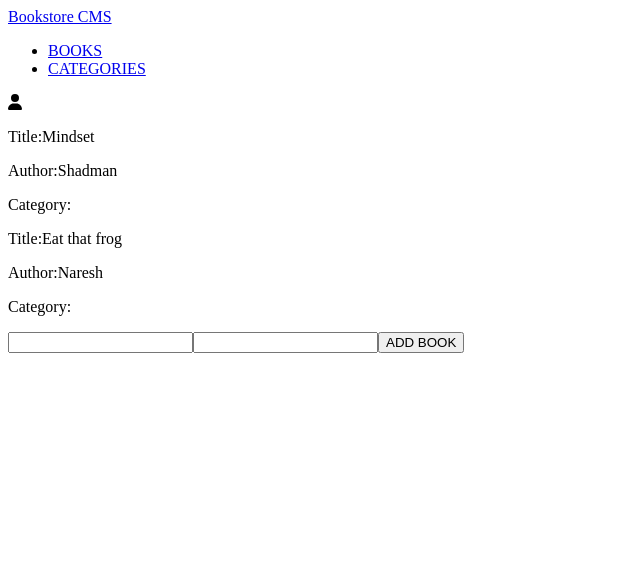
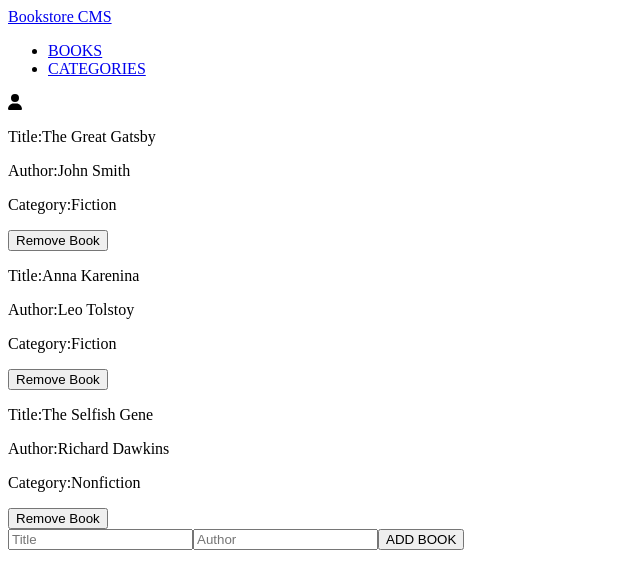
Before and after one commit to hamzaw9/book-store, a React (Create React App) app: page / in a window 1280 px wide. Shown: the top 588 px of the page, without its empty margins (0-640 px from the left). Built offline with nearby package versions, Linux system fonts and the light colour scheme.

Commit message:
Add event handlers to add and remove book from books array

```diff
--- a/src/components/AddBook.js
+++ b/src/components/AddBook.js
@@ -1,12 +1,40 @@
-const AddBook = () => (
-  <div className="form-container">
-    <form>
-      <input className="input-text" type="text" required />
-      <input className="input-text" type="text" required />
+import React from 'react';
+import { useDispatch } from 'react-redux';
+import { addBook } from '../redux/books/booksSlice';
 
-      <input className="input-submit" type="submit" value="ADD BOOK" />
-    </form>
-  </div>
-);
+const AddBook = () => {
+  const dispatch = useDispatch();
+
+  const handleAddBook = (e) => {
+    e.preventDefault();
+
+    const title = e.target.elements.title.value;
+    const author = e.target.elements.author.value;
+
+    dispatch(addBook({ title, author }));
+  };
+
+  return (
+    <div className="form-container">
+      <form onSubmit={handleAddBook}>
+        <input
+          className="input-text"
+          type="text"
+          name="title"
+          placeholder="Title"
+          required
+        />
+        <input
+          className="input-text"
+          type="text"
+          name="author"
+          placeholder="Author"
+          required
+        />
+        <input className="input-submit" type="submit" value="ADD BOOK" />
+      </form>
+    </div>
+  );
+};
 
 export default AddBook;
--- a/src/components/BookList.js
+++ b/src/components/BookList.js
@@ -1,15 +1,29 @@
+import React from 'react';
+import { useSelector, useDispatch } from 'react-redux';
+import { removeBook } from '../redux/books/booksSlice';
 import Book from './Book';
 
 const BookList = () => {
-  const books = [
-    { title: 'Mindset', author: 'Shadman', id: 0 },
-    { title: 'Eat that frog', author: 'Naresh', id: 1 },
-  ];
+  const books = useSelector((state) => state.books);
+  const dispatch = useDispatch();
+
+  const handleRemoveBook = (id) => {
+    dispatch(removeBook(id));
+  };
 
   return (
     <div>
       {books.map((book) => (
-        <Book key={book.id} title={book.title} author={book.author} />
+        <div key={book.item_id}>
+          <Book
+            title={book.title}
+            author={book.author}
+            category={book.category}
+          />
+          <button type="button" onClick={() => handleRemoveBook(book.item_id)}>
+            Remove Book
+          </button>
+        </div>
       ))}
     </div>
   );
```
